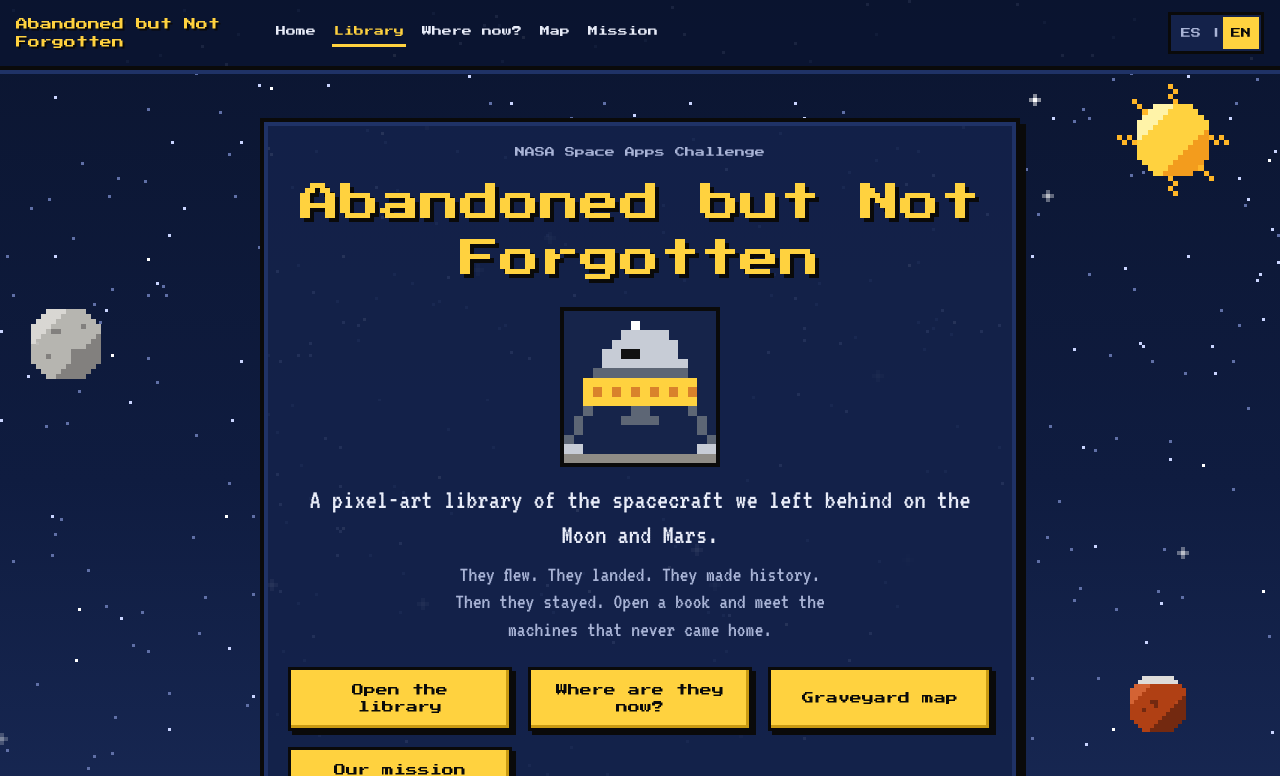
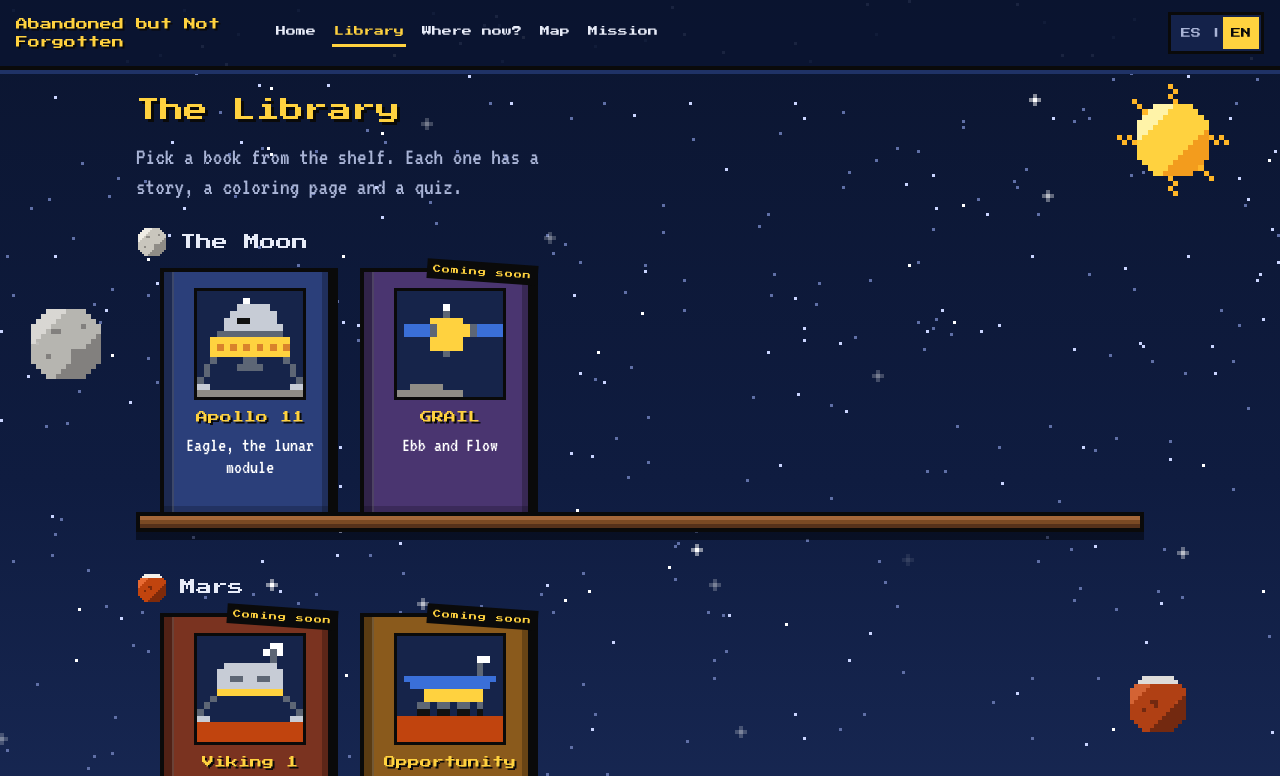
Before and after one commit to cammiiic/Abandoned-but-Not-Forgotten-Digital-Library, a plain HTML site: page index.html in a window 1280 px wide. Both pictures are taken after a click on the link "Open the library". Shown: the top 776 px of the page. Drawn offline with Linux system fonts and the light colour scheme.

Commit message:
Library: pixel-art book covers on Moon and Mars shelves

```diff
--- a/css/style.css
+++ b/css/style.css
@@ -190,3 +190,45 @@ main { flex: 1; width: 100%; max-width: 1040px; margin: 0 auto; padding: 24px 16
   *, *::before, *::after { animation: none !important; transition: none !important; }
 }
 /* end:base */
+
+/* ---------- library shelf ---------- */
+
+.shelf-group { margin-bottom: 40px; }
+.shelf-label { display: flex; align-items: center; gap: 12px; }
+.shelf-icon { width: 32px; height: 32px; }
+.shelf {
+  display: flex; flex-wrap: wrap; align-items: flex-end; gap: 28px;
+  padding: 0 24px;
+}
+.shelf-board {
+  height: 20px; margin-top: -4px;
+  background: #7a4a24;
+  border: var(--px) solid var(--ink);
+  box-shadow: inset 0 4px 0 #a5683a, inset 0 -4px 0 #55311a, 0 8px 0 rgba(0,0,0,.45);
+}
+.cover-card {
+  position: relative; display: flex; flex-direction: column; align-items: center; gap: 8px;
+  width: 172px; min-height: 248px; padding: 16px 12px 14px 20px;
+  background: var(--cover, #2b3f7a);
+  color: #fff; text-decoration: none; text-align: center;
+  border: var(--px) solid var(--ink);
+  box-shadow: inset -6px 0 0 rgba(0,0,0,.25), inset 0 -6px 0 rgba(0,0,0,.2), 6px 0 0 var(--ink);
+  transition: transform .12s steps(2);
+}
+.cover-card:hover, .cover-card:focus-visible { transform: translateY(-10px); }
+.cover-spine {
+  position: absolute; left: 0; top: 0; bottom: 0; width: 10px;
+  background: rgba(0,0,0,.35); border-right: 2px solid rgba(255,255,255,.15);
+}
+.cover-art { width: 112px; height: 112px; border: 3px solid var(--ink); background: var(--night); }
+.cover-title { font-family: var(--font-pixel); font-size: 12px; line-height: 1.5; color: var(--gold); text-shadow: 2px 2px 0 var(--ink); }
+.cover-sub { font-size: 20px; line-height: 1.1; }
+.cover-badge { position: absolute; top: -10px; right: -10px; transform: rotate(4deg); }
+
+@media (max-width: 640px) {
+  .shelf { gap: 16px; padding: 0 8px; justify-content: center; }
+  .cover-card { width: calc(50% - 8px); min-width: 140px; min-height: 220px; }
+  .cover-art { width: 88px; height: 88px; }
+  .cover-title { font-size: 10px; }
+}
+/* end:library */
--- a/js/app.js
+++ b/js/app.js
@@ -234,6 +234,35 @@
       '</section>';
   };
 
+  /* ---------- Library ---------- */
+
+  function coverCard(b) {
+    return '<a class="cover-card" href="#/book/' + esc(b.id) + '" style="--cover:' + esc(b.cover) + '">' +
+      '<span class="cover-spine" aria-hidden="true"></span>' +
+      artCanvas(b.id, 'cover-art') +
+      '<span class="cover-title">' + esc(L(b.title)) + '</span>' +
+      '<span class="cover-sub">' + esc(L(b.subtitle)) + '</span>' +
+      (b.placeholder ? '<span class="badge cover-badge">' + esc(t('comingSoon')) + '</span>' : '') +
+    '</a>';
+  }
+
+  VIEWS.library = function () {
+    var groups = [{ body: 'moon', label: t('moon') }, { body: 'mars', label: t('mars') }];
+    app.innerHTML =
+      '<section class="library">' +
+        '<h1 class="h1">' + esc(t('libraryTitle')) + '</h1>' +
+        '<p class="lead">' + esc(t('libraryIntro')) + '</p>' +
+        groups.map(function (g) {
+          var list = DATA.books.filter(function (b) { return b.body === g.body; });
+          return '<div class="shelf-group">' +
+            '<h2 class="h2 shelf-label"><canvas class="pix shelf-icon" data-orb="' + g.body + '" aria-hidden="true"></canvas>' + esc(g.label) + '</h2>' +
+            '<div class="shelf">' + list.map(coverCard).join('') + '</div>' +
+            '<div class="shelf-board" aria-hidden="true"></div>' +
+          '</div>';
+        }).join('') +
+      '</section>';
+  };
+
   /* ---------- placeholder sections (built in a later step) ---------- */
 
   function placeholderView(titleKey, introKey) {
```
